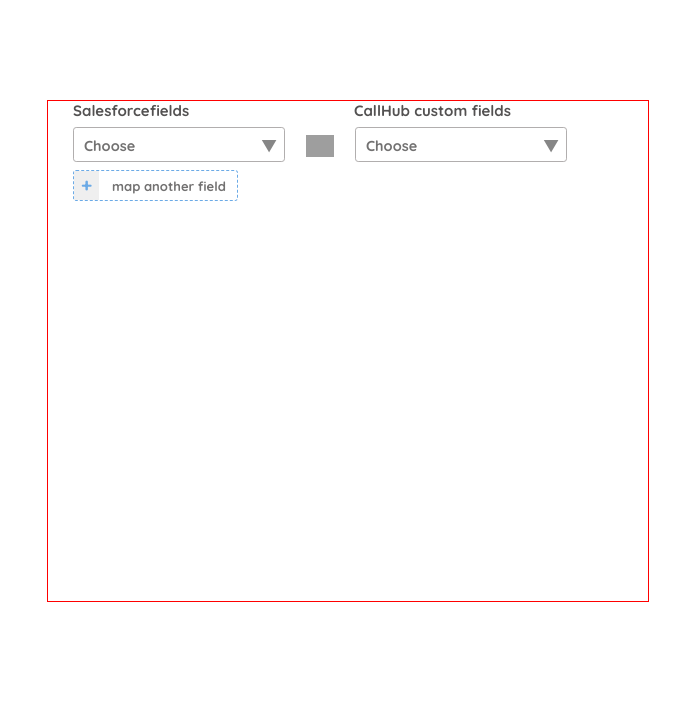
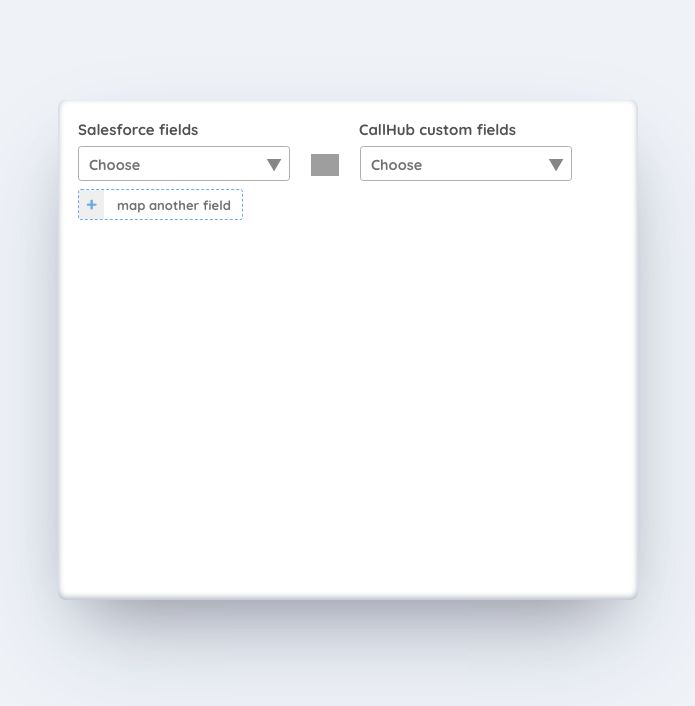
Before and after one commit to Shanoor24/callhub_assignment, a React (Create React App) app in the folder assignment/: page / in a window 1280 px wide. Shown: the top 706 px of the page, without its empty margins (292-987 px from the left). Built offline with nearby package versions, Linux system fonts and the light colour scheme; grey boxes are pictures that could not be loaded.

Commit message:
Ui updated

```diff
--- a/assignment/package.json
+++ b/assignment/package.json
@@ -8,7 +8,9 @@
     "@testing-library/user-event": "^12.8.3",
     "react": "^17.0.2",
     "react-dom": "^17.0.2",
+    "react-redux": "^7.2.5",
     "react-scripts": "4.0.3",
+    "redux-thunk": "^2.3.0",
     "uuid": "^8.3.2",
     "web-vitals": "^1.1.2"
   },
--- a/assignment/src/App.css
+++ b/assignment/src/App.css
@@ -1,5 +1,9 @@
 .App {
   text-align: center;
+}
+
+body {
+  background-color: #EFF3F8;
 }
 
 .App-logo {
--- a/assignment/src/Components/FeildMapperConfiguration/FieldHeader.jsx
+++ b/assignment/src/Components/FeildMapperConfiguration/FieldHeader.jsx
@@ -4,7 +4,7 @@
 function FieldHeader() {
     return (
         <div id={styles.Main_cont}>
-            <div>Salesforcefields</div>
+            <div>Salesforce fields</div>
             <div>CallHub custom fields</div>
         </div>
     )
--- a/assignment/src/Components/FeildMapperConfiguration/FieldMapperConfig.module.css
+++ b/assignment/src/Components/FeildMapperConfiguration/FieldMapperConfig.module.css
@@ -4,11 +4,37 @@
 
 
 #Main_cont {
-    width: 600px;
+    width: 580px;
     height: 500px;
-    border: 1px solid red;
+    /* border: 1px solid red; */
     margin: auto;
     margin-top: 100px;
+    background-color: #FFFFFF;
+    border-radius: 0.5em;
+    padding: 20px;
+    box-sizing: border-box;
+    overflow: auto;
+    box-shadow: rgba(50, 50, 93, 0.25) 0px 50px 100px -20px, rgba(0, 0, 0, 0.3) 0px 30px 60px -30px, rgba(10, 37, 64, 0.35) 0px -2px 6px 0px inset;
+}
+
+#Main_cont::-webkit-scrollbar {
+    width: 7px;
+    padding: 10px 10px 10px 10px;
+}
+
+#Main_cont::-webkit-scrollbar-track {
+    background: #FFFFFF;
+    border-radius: 1em;
+    border: 1px solid #b1aeae;
+}
+
+#Main_cont::-webkit-scrollbar-thumb {
+    background: #C7C7C7;
+    border-radius: 1em;
+}
+
+#Main_cont::-webkit-scrollbar-thumb:hover {
+    background: #555;
 }
 
 .button_cont {
@@ -16,7 +42,7 @@
     /* border: 1.5px dashed #b1aeae; */
     border: 1.5px dashed #6baae6;
     width: 163px;
-    margin-left: 25px;
+    /* margin-left: 25px; */
     border-radius: 0.2em;
     cursor: pointer;
 }
```
Also changed, not shown: 1 other file (tests, documents, lock files or other folders).
